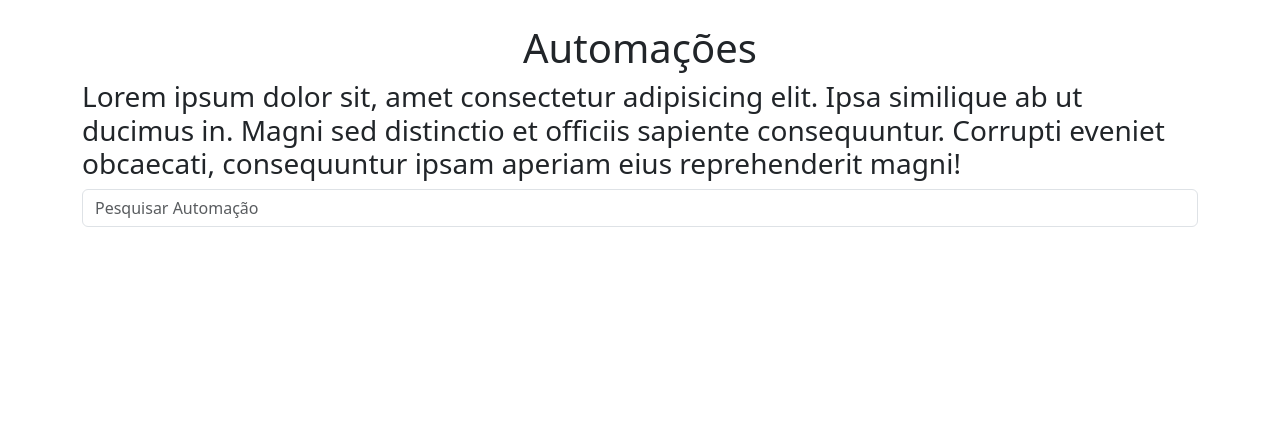
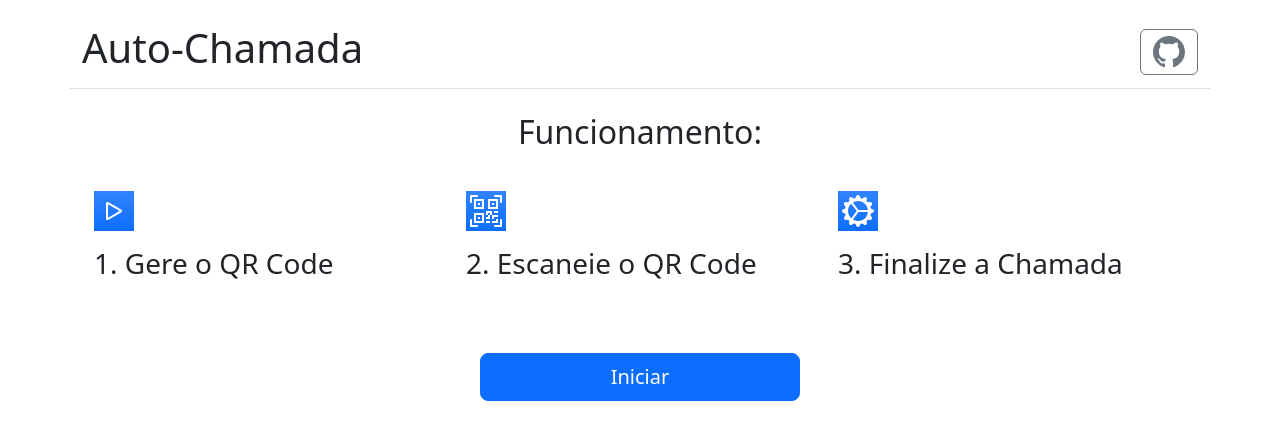
Before and after one commit to ericxlima/auto, a plain HTML site: page front/index.html in a window 1280 px wide. Drawn offline with nearby package versions, Linux system fonts and the light colour scheme.

Commit message:
feat: add simple template

```diff
--- a/front/index.html
+++ b/front/index.html
@@ -7,20 +7,57 @@
   <title>Automatic</title>
   <link href="https://cdn.jsdelivr.net/npm/bootstrap@5.3.2/dist/css/bootstrap.min.css" rel="stylesheet"
     integrity="sha384-T3c6CoIi6uLrA9TneNEoa7RxnatzjcDSCmG1MXxSR1GAsXEV/Dwwykc2MPK8M2HN" crossorigin="anonymous">
+  <link type="text/css" rel="stylesheet" href="style.css">
 </head>
 
 <body>
 
-  <div class="container mt-4 tittle-area">
-    <h1 class="text-center">Automações</h1>
+  <div class="container mt-4 tittle-area d-flex justify-content-between align-items-center border-bottom pb-2">
+    <h1 class="text-left">Auto-Chamada</h1>
+    <button class="btn btn-outline-secondary">
+      <svg xmlns="http://www.w3.org/2000/svg" width="32" height="32" fill="currentColor" class="bi bi-github" viewBox="0 0 16 16">
+        <path d="M8 0C3.58 0 0 3.58 0 8c0 3.54 2.29 6.53 5.47 7.59.4.07.55-.17.55-.38 0-.19-.01-.82-.01-1.49-2.01.37-2.53-.49-2.69-.94-.09-.23-.48-.94-.82-1.13-.28-.15-.68-.52-.01-.53.63-.01 1.08.58 1.23.82.72 1.21 1.87.87 2.33.66.07-.52.28-.87.51-1.07-1.78-.2-3.64-.89-3.64-3.95 0-.87.31-1.59.82-2.15-.08-.2-.36-1.02.08-2.12 0 0 .67-.21 2.2.82.64-.18 1.32-.27 2-.27.68 0 1.36.09 2 .27 1.53-1.04 2.2-.82 2.2-.82.44 1.1.16 1.92.08 2.12.51.56.82 1.27.82 2.15 0 3.07-1.87 3.75-3.65 3.95.29.25.54.73.54 1.48 0 1.07-.01 1.93-.01 2.2 0 .21.15.46.55.38A8.012 8.012 0 0 0 16 8c0-4.42-3.58-8-8-8"/>
+      </svg>
+    </button>
   </div>
 
   <div class="container">
-    <h3 class="text-justify">Lorem ipsum dolor sit, amet consectetur adipisicing elit. Ipsa similique ab ut ducimus in. Magni sed distinctio et officiis sapiente consequuntur. Corrupti eveniet obcaecati, consequuntur ipsam aperiam eius reprehenderit magni!</h3>
+    <h2 class="text-center mt-4 mb-4">Funcionamento:</h2>
   </div>
 
-  <div class="container">
-    <input class="form-control" type="text" id="searchInput" placeholder="Pesquisar Automação">
+  <div class="row py-3 container mx-auto mb-2">
+    <div class="col">
+      <div class="d-inline-flex align-items-center justify-content-center text-bg-primary bg-gradient fs-2 mb-3 p-1 ">
+        <svg xmlns="http://www.w3.org/2000/svg" width="32" height="32" fill="currentColor" class="bi bi-play" viewBox="0 0 16 16">
+          <path d="M10.804 8 5 4.633v6.734zm.792-.696a.802.802 0 0 1 0 1.392l-6.363 3.692C4.713 12.69 4 12.345 4 11.692V4.308c0-.653.713-.998 1.233-.696z"/>
+        </svg>
+      </div>
+      <h3 class="text-left">1. Gere o QR Code</h3>
+    </div>
+    <div class="col">
+      <div class="d-inline-flex align-items-center justify-content-center text-bg-primary bg-gradient fs-2 mb-3 p-1">
+        <svg xmlns="http://www.w3.org/2000/svg" width="32" height="32" fill="currentColor" class="bi bi-qr-code-scan" viewBox="0 0 16 16">
+          <path d="M0 .5A.5.5 0 0 1 .5 0h3a.5.5 0 0 1 0 1H1v2.5a.5.5 0 0 1-1 0zm12 0a.5.5 0 0 1 .5-.5h3a.5.5 0 0 1 .5.5v3a.5.5 0 0 1-1 0V1h-2.5a.5.5 0 0 1-.5-.5M.5 12a.5.5 0 0 1 .5.5V15h2.5a.5.5 0 0 1 0 1h-3a.5.5 0 0 1-.5-.5v-3a.5.5 0 0 1 .5-.5m15 0a.5.5 0 0 1 .5.5v3a.5.5 0 0 1-.5.5h-3a.5.5 0 0 1 0-1H15v-2.5a.5.5 0 0 1 .5-.5M4 4h1v1H4z"/>
+          <path d="M7 2H2v5h5zM3 3h3v3H3zm2 8H4v1h1z"/>
+          <path d="M7 9H2v5h5zm-4 1h3v3H3zm8-6h1v1h-1z"/>
+          <path d="M9 2h5v5H9zm1 1v3h3V3zM8 8v2h1v1H8v1h2v-2h1v2h1v-1h2v-1h-3V8zm2 2H9V9h1zm4 2h-1v1h-2v1h3zm-4 2v-1H8v1z"/>
+          <path d="M12 9h2V8h-2z"/>
+        </svg>
+      </div>
+      <h3 class="text-left">2. Escaneie o QR Code</h3>
+    </div>
+    <div class="col">
+      <div class="d-inline-flex align-items-center justify-content-center text-bg-primary bg-gradient fs-2 mb-3 p-1">
+        <svg xmlns="http://www.w3.org/2000/svg" width="32" height="32" fill="currentColor" class="bi bi-gear-wide-connected" viewBox="0 0 16 16">
+          <path d="M7.068.727c.243-.97 1.62-.97 1.864 0l.071.286a.96.96 0 0 0 1.622.434l.205-.211c.695-.719 1.888-.03 1.613.931l-.08.284a.96.96 0 0 0 1.187 1.187l.283-.081c.96-.275 1.65.918.931 1.613l-.211.205a.96.96 0 0 0 .434 1.622l.286.071c.97.243.97 1.62 0 1.864l-.286.071a.96.96 0 0 0-.434 1.622l.211.205c.719.695.03 1.888-.931 1.613l-.284-.08a.96.96 0 0 0-1.187 1.187l.081.283c.275.96-.918 1.65-1.613.931l-.205-.211a.96.96 0 0 0-1.622.434l-.071.286c-.243.97-1.62.97-1.864 0l-.071-.286a.96.96 0 0 0-1.622-.434l-.205.211c-.695.719-1.888.03-1.613-.931l.08-.284a.96.96 0 0 0-1.186-1.187l-.284.081c-.96.275-1.65-.918-.931-1.613l.211-.205a.96.96 0 0 0-.434-1.622l-.286-.071c-.97-.243-.97-1.62 0-1.864l.286-.071a.96.96 0 0 0 .434-1.622l-.211-.205c-.719-.695-.03-1.888.931-1.613l.284.08a.96.96 0 0 0 1.187-1.186l-.081-.284c-.275-.96.918-1.65 1.613-.931l.205.211a.96.96 0 0 0 1.622-.434l.071-.286zM12.973 8.5H8.25l-2.834 3.779A4.998 4.998 0 0 0 12.973 8.5m0-1a4.998 4.998 0 0 0-7.557-3.779l2.834 3.78h4.723zM5.048 3.967c-.03.021-.058.043-.087.065zm-.431.355A4.984 4.984 0 0 0 3.002 8c0 1.455.622 2.765 1.615 3.678L7.375 8zm.344 7.646.087.065z"/>
+        </svg>
+      </div>
+      <h3 class="text-left">3. Finalize a Chamada</h3>
+    </div>
+  </div>
+
+  <div class="d-grid gap-2 col-3 mx-auto mt-5">
+    <button type="button" class="btn btn-primary btn-lg">Iniciar</button>
   </div>
 
   <script src="https://cdn.jsdelivr.net/npm/bootstrap@5.3.2/dist/js/bootstrap.bundle.min.js"
--- /dev/null
+++ b/front/style.css
@@ -0,0 +1,20 @@
+:root {
+    --color--black: #000000;
+    --color--cyan-bluish-gray: #abb8c3;
+    --color--white: #ffffff;
+    --color--pale-pink: #f78da7;
+    --color--vivid-red: #cf2e2e;
+    --color--orange: #ff6900;
+    --color--vivid-amber: #fcb900;
+    --color--light-green-cyan: #7bdcb5;
+    --color--vivid-green-cyan: #00d084;
+    --color--pale-cyan-blue: #8ed1fc;
+    --color--vivid-cyan-blue: #0693e3;
+    --color--vivid-purple: #9b51e0;
+    --color--colibri-color-1: rgb(213, 0, 34);
+    --color--colibri-color-2: rgb(228, 7, 43);
+    --color--colibri-color-3: rgb(127, 127, 127);
+    --color--colibri-color-4: rgb(164, 162, 162);
+    --color--colibri-color-5: rgb(255, 255, 255);
+    --color--colibri-color-6: rgb(236, 235, 235);
+  }
```
